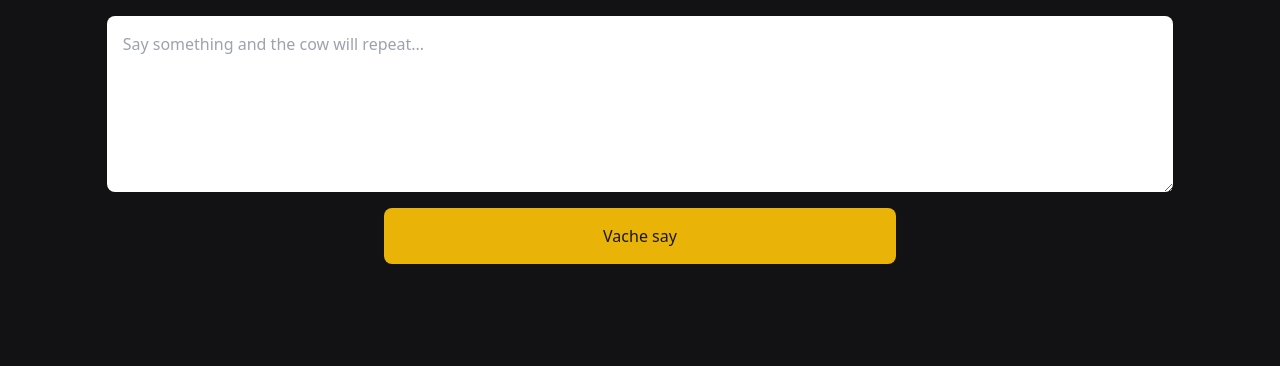
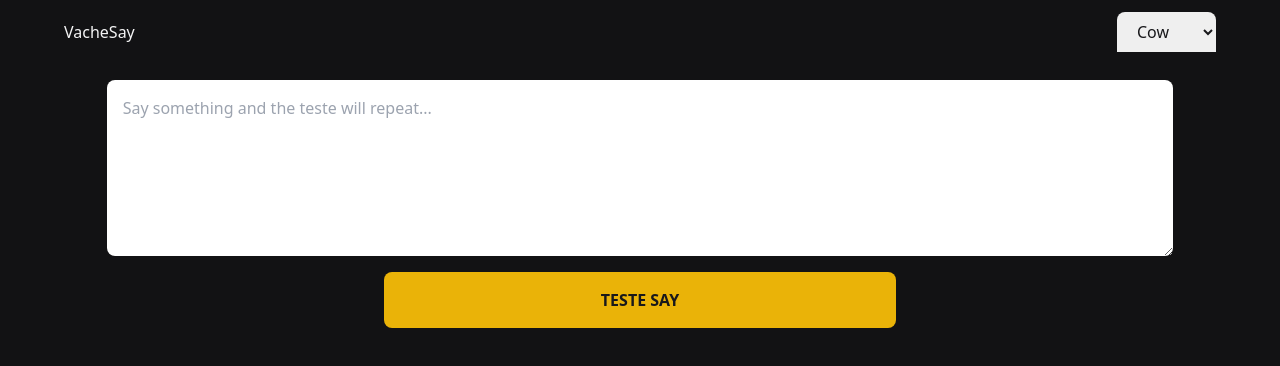
Before and after one commit to eidynho/moosay, a React (Vite) app: page / in a window 1280 px wide. Shown: the top 366 px of the page. Built offline with nearby package versions, Linux system fonts and the light colour scheme.

Commit message:
adding animal context

```diff
--- a/src/App.tsx
+++ b/src/App.tsx
@@ -1,12 +1,19 @@
+import { useContext } from "react"
+import { AnimalContext } from "./contexts/AnimalContext"
+
+import { NavBarComponent } from './components/NavBar'
 import { TextareaComponent } from './components/Textarea'
 import { ButtonComponent } from './components/Button'
 
 export function App() {
+  const { animal, setAnimal } = useContext(AnimalContext)
+
 
   return (
     <div className="flex flex-col justify-center items-center  container mx-auto">
+      <NavBarComponent />
       <TextareaComponent />
-      <ButtonComponent content="Vache say" />
+      <ButtonComponent content={animal} />
     </div>
   )
 }
--- a/src/components/Button.tsx
+++ b/src/components/Button.tsx
@@ -1,4 +1,3 @@
-
 type ButtonType = {
   content: string
 }
@@ -6,6 +5,6 @@ type ButtonType = {
 export function ButtonComponent({ content }: ButtonType) {
 
   return (
-    <button className="w-2/5 py-4 mx-8 text-zinc-900 bg-yellow-500 hover:bg-yellow-300 rounded-lg transition-colors">{content}</button>
+    <button className="w-2/5 py-4 mx-8 text-zinc-900 bg-yellow-500 hover:bg-yellow-300 rounded-lg transition-colors uppercase font-bold">{content} say</button>
   )
 }
--- /dev/null
+++ b/src/components/NavBar.tsx
@@ -0,0 +1,19 @@
+import { useContext } from "react"
+import { AnimalContext } from "../contexts/AnimalContext"
+
+export function NavBarComponent() {
+  const { setAnimal } = useContext(AnimalContext)
+
+  return (
+    <nav className="flex items-center justify-between w-full px-8 sm:px-16 h-16">
+      <span>VacheSay</span>
+      <select
+        className="text-zinc-900 py-2 px-4 rounded-t-lg outline-none"
+        onChange={(e) => setAnimal(e.target.value)}
+      >
+        <option value="cow">Cow</option>
+        <option value="whale">Whale</option>
+      </select>
+    </nav>
+  )
+}
--- a/src/components/Textarea.tsx
+++ b/src/components/Textarea.tsx
@@ -1,10 +1,16 @@
+import { useContext } from "react"
+import { AnimalContext } from "../contexts/AnimalContext"
+
 
 export function TextareaComponent() {
+  const { animal } = useContext(AnimalContext)
+
+  const placeholderMessage = `Say something and the ${animal} will repeat...`
 
   return (
     <textarea
       rows={6}
-      placeholder="Say something and the cow will repeat..."
+      placeholder={placeholderMessage}
       className="w-5/6 p-4 m-4 rounded-lg text-zinc-900 outline-none"
     />
   )
--- /dev/null
+++ b/src/contexts/AnimalContext.tsx
@@ -0,0 +1,22 @@
+import { createContext, useState, ReactNode } from 'react'
+
+type AnimalType = {
+  animal: string
+  setAnimal: any
+}
+
+export const AnimalContext = createContext({} as AnimalType)
+
+type AnimalContextProvider = {
+  children: ReactNode
+}
+
+export function AnimalContextProvider({ children }: AnimalContextProvider) {
+  const [animal, setAnimal] = useState('teste')
+
+  return (
+    <AnimalContext.Provider value={{ animal, setAnimal }}>
+      {children}
+    </AnimalContext.Provider>
+  )
+}
--- a/src/main.tsx
+++ b/src/main.tsx
@@ -1,11 +1,15 @@
 import React from 'react'
 import ReactDOM from 'react-dom/client'
 import { App } from './App'
+
+import { AnimalContextProvider } from './contexts/AnimalContext'
 
 import './styles/global.css'
 
 ReactDOM.createRoot(document.getElementById('root')!).render(
   <React.StrictMode>
-    <App />
+    <AnimalContextProvider>
+      <App />
+    </AnimalContextProvider>
   </React.StrictMode>
 )
```
